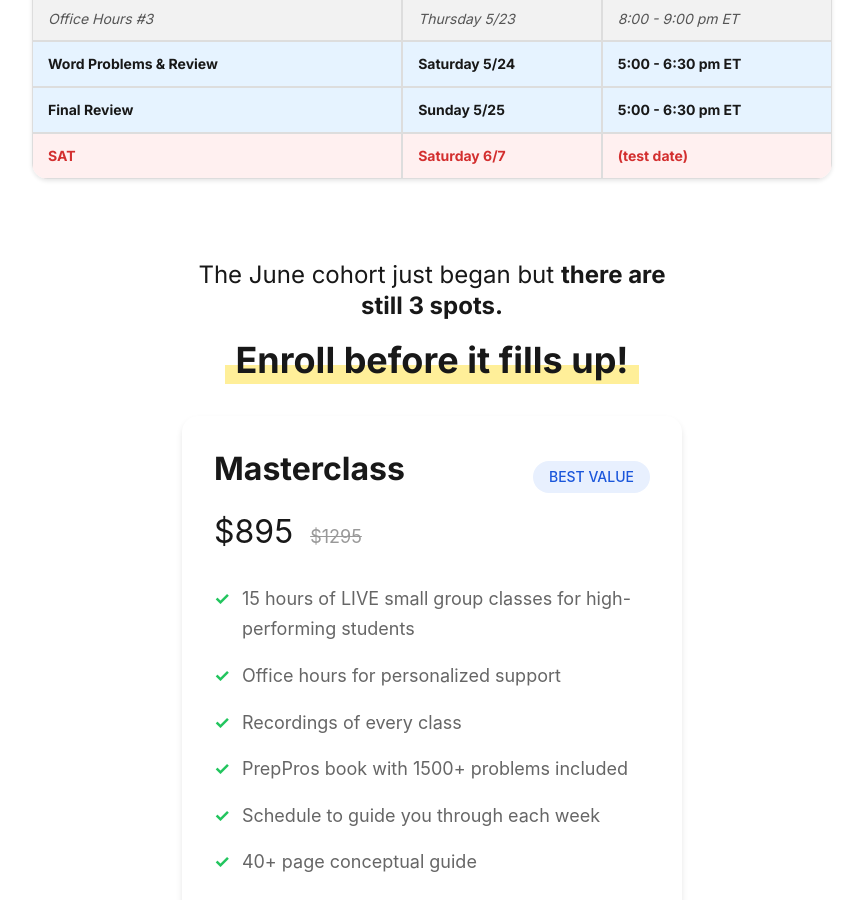
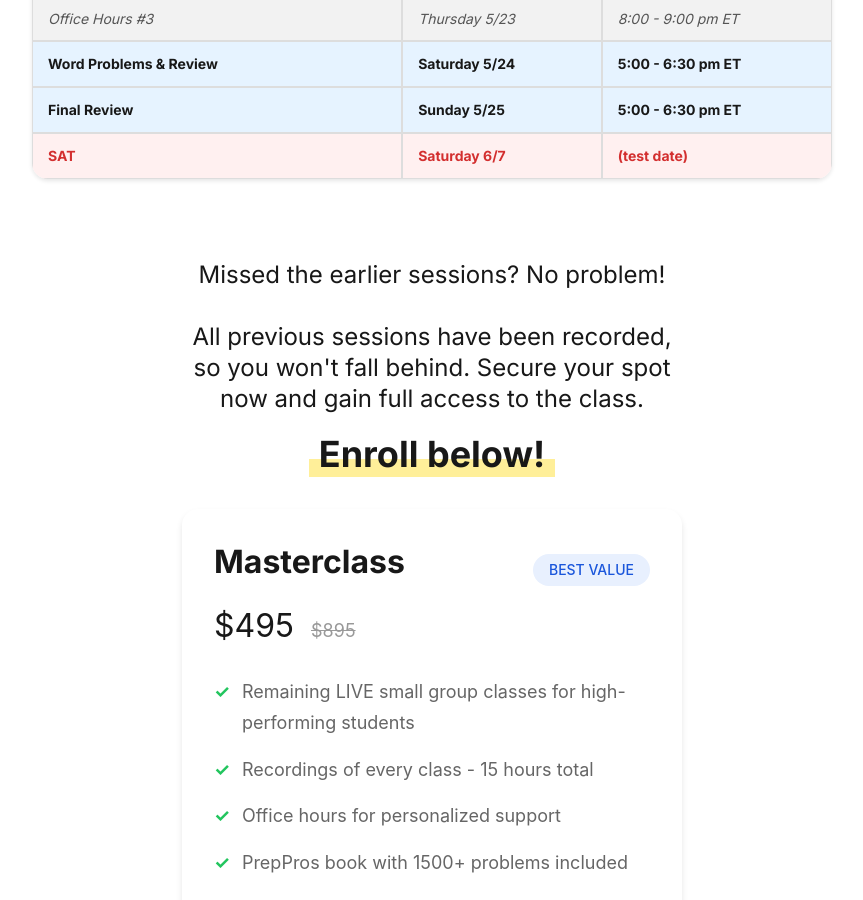
Before and after one commit to qExobyte/qExobyte.github.io, a Jekyll site: the page built from _pages/classes.html, in a window 1280 px wide and 900 px high, scrolled down 3723 px. Shown: the whole window, without its empty margins (208-1071 px from the left). Built offline with Jekyll 4.4.1, drawn with Linux system fonts in a browser that asks for light colours; nearby versions of some CDN libraries; some web fonts are replaced.

Commit message:
late class revision

```diff
--- a/_data/settings.yml
+++ b/_data/settings.yml
@@ -4,12 +4,13 @@ stats:
   rate: 250
   rate-sale: 195
   8h: 1295
-  class: 1295
-  class-sale: 895
+  class: 895
+  class-sale: 495
+  late: true
   hours: 750
   years: 3
   views: 17 # in millions
-  spots: 3
+  spots: 2
   class-time: "5:00 - 6:30 pm ET"
 
 #-------------------------------
--- /dev/null
+++ b/_includes/masterclass-late-list.html
@@ -0,0 +1,9 @@
+<ul class="feature-list">
+    <li class="feature-item">Remaining LIVE small group classes for high-performing students</li>
+    <li class="feature-item">Recordings of every class - 15 hours total</li>
+    <li class="feature-item">Office hours for personalized support</li>
+    <li class="feature-item">PrepPros book with 1500+ problems included</li>
+    <li class="feature-item">Schedule to guide you through each week</li>
+    <li class="feature-item">40+ page conceptual guide</li>
+    <li class="feature-item"><b>Most students end with a 750+</b></li>
+</ul>
--- a/_includes/section-pricing.html
+++ b/_includes/section-pricing.html
@@ -71,7 +71,11 @@
                     </span>
                     <span class="original-price">{% if  site.data.settings.stats.class-sale %}${{site.data.settings.stats.class }}{% endif %}</span>
                 </div>
-                {% include masterclass-list.html %}
+                {% if site.data.settings.stats.late %}
+                    {% include masterclass-late-list.html %}
+                {% else %}
+                    {% include masterclass-list.html %}
+                {% endif %}
                 <a href="/classes">
                     <button class="enroll-button">Learn More</button>
                 </a>
--- a/_pages/classes.html
+++ b/_pages/classes.html
@@ -214,9 +214,9 @@ permalink: /classes/
 
     <div style="text-align: center; margin-top: 5rem;">
                 <div style="max-width: 500px; text-align: center; margin: auto;">
-                    <h3 style="margin-bottom: 1rem; font-weight: normal;">The June cohort just began but <b>there are still {{site.data.settings.stats.spots }} spots.</b></h3>
+                    <h3 style="margin-bottom: 1rem; font-weight: normal;">Missed the earlier sessions? No problem! <br><br> All previous sessions have been recorded, so you won't fall behind. Secure your spot now and gain full access to the class.</h3>
                 </div>
-        <h2 class="highlighted desktop-highlight">Enroll before it fills up!</h2>
+        <h2 class="highlighted desktop-highlight">Enroll below!</h2>
     </div>
     <div class="pricing-wrapper" style="background-color: #FFFFFF">
         <div class="pricing-container" style="max-width: 500px;">
@@ -239,10 +239,22 @@ permalink: /classes/
                         </span>
                     <span class="original-price">{% if  site.data.settings.stats.class-sale %}${{site.data.settings.stats.class }}{% endif %}</span>
                 </div>
-                {% include masterclass-list.html %}
+                {% if site.data.settings.stats.late %}
+                    {% include masterclass-late-list.html %}
+                {% else %}
+                    {% include masterclass-list.html %}
+                {% endif %}
                 <div style="text-align: center;">
+                    <script async
+                            src="https://js.stripe.com/v3/buy-button.js">
+                    </script>
+
+                    <script async
+                            src="https://js.stripe.com/v3/buy-button.js">
+                    </script>
+
                     <stripe-buy-button
-                            buy-button-id="buy_btn_1QViwD2KiME5B1C2W3GNKC4Z"
+                            buy-button-id="buy_btn_1RNzEL2KiME5B1C2LR5XksjZ"
                             publishable-key="pk_live_51PtAh12KiME5B1C2coI4uNE6NMHA6y6NyxxIfcpM4joW6AQNUrcbZWb3a64Y9EZXW05CiWmKwVRRML5uVxcSTC3Z00vmtAt1PK"
                     >
                     </stripe-buy-button>
```
